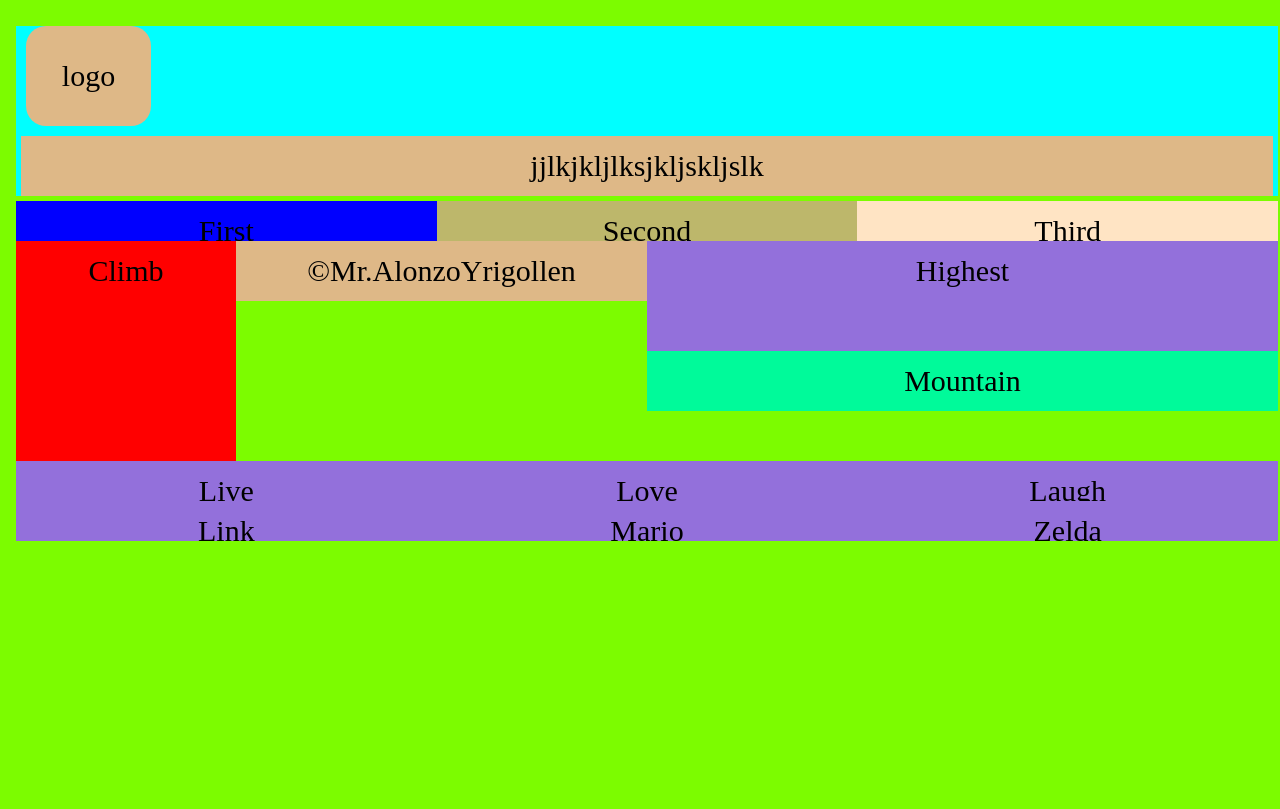
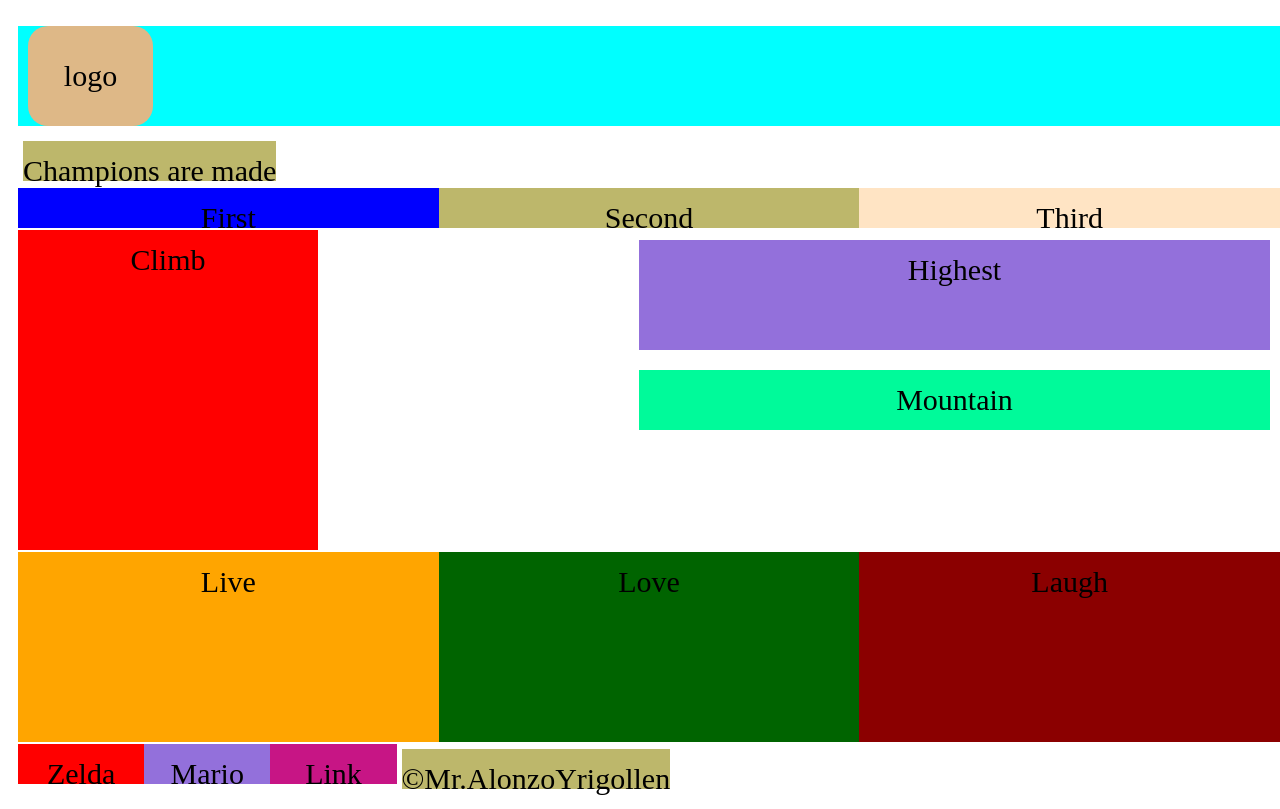
Before and after one commit to geekwise-alonzo-yrigollen/layout_b, a plain HTML site: page index.html in a window 1280 px wide. Drawn offline with Linux system fonts and the light colour scheme.

Commit message:
another change
here you go

```diff
--- a/css/style.css
+++ b/css/style.css
@@ -11,7 +11,7 @@ body{
 
     width:100%;
     height:100%;
-    background-color:lawngreen;
+    background-color:white;
     font-size:3em;
 
 }
@@ -20,7 +20,7 @@ body{
 
     width:100%;
     height:calc(100%/5);
-    margin 0 auto;
+    margin: 2px;
     padding: 0;
     text-align: center;
     line-height: 2em;
@@ -45,7 +45,7 @@ p{
 }
 
 #section2{
-
+    margin:2px;
     width:100%;
     height:calc(100%/5);
     margin 0 auto;
@@ -94,18 +94,18 @@ p{
 
     width:100%;
     height:calc(100%:/5);
-    margin 0 auto;
+    margin:2px;
     padding:;
     text-align: center;
     line-height: 2em;
-    background-color: darkorange;
+    background-color:black;
 
 }
 
 #climb{
 
-    width:220px;
-    height:220px;
+    width:300px;
+    height:320px;
     padding:;
     background-color:red;
     float:left;
@@ -114,7 +114,7 @@ p{
 }
 
 #highest{
-
+    margin: 10px;
     width:calc(100%/2);
     height:110px;
     padding:;
@@ -123,7 +123,7 @@ p{
 }
 
 #mountain{
-
+    margin: 10px;
     width:calc(100%/2);
     height:60px;
     padding:;
@@ -135,7 +135,7 @@ p{
 
     width:100%;
     height:calc(100%/5);
-    margin 0 auto;
+    margin:2px;
     padding: 0;
     text-align: center;
     line-height: 2em;
@@ -146,25 +146,25 @@ p{
 
 #live{
     width:calc(100%/3);
-    height:40px;
-    padding:inherit;
-    background-color:mediumpurple;
+    height: 190px;
+    padding:;
+    background-color:orange;
     float:left;
 }
 
 #love{
     width:calc(100%/3);
-    height:40px;
-    padding:inherit;
-    background-color:mediumpurple;
+    height: 190px;
+    padding:;
+    background-color:darkgreen;
     float:left;
 }
 
 #laugh{
     width:calc(100%/3);
-    height:40px;
-    padding:inherit;
-    background-color:mediumpurple;
+    height: 190px;
+    padding:;
+    background-color:darkred;
     float:right;
 }
 
@@ -173,7 +173,7 @@ p{
 
     width:100%;
     height:calc(100%/5);
-    margin 0 auto;
+    margin:2px;
     padding: 0;
     text-align: center;
     line-height: 2em;
@@ -182,26 +182,33 @@ p{
 }
 
 #zelda{
-    width:calc(100%/3);
+    width:calc(30%/3);
+    height:40px;
+    padding:inherit;
+    background-color:red;
+    float:left;
+}
+
+#mario{
+    width:calc(30%/3);
     height:40px;
     padding:inherit;
     background-color:mediumpurple;
-    float:right;
-}
-
-#mario{
-    width:calc(100%/3);
-    height:40px;
-    padding:inherit;
-    background-color:mediumpurple;
-    float:right;
+    float:left;
 }
 
 #link{
 
-    width:calc(100%/3);
+    width:calc(30%/3);
     height:40px;
     padding:inherit;
-    background-color:mediumpurple;
-    float:right;
+    background-color:mediumvioletred;
+    float:left;
 }
+
+p{
+
+    height: 40px;
+    background-color:darkkhaki;
+    float:left;
+}
--- a/index.html
+++ b/index.html
@@ -11,7 +11,7 @@
 
             <article id='logo'>logo</article>
 
-                <p>jjlkjkljlksjkljskljslk</p>
+                <p>Champions are made</p>
 
         </section>
 
```
